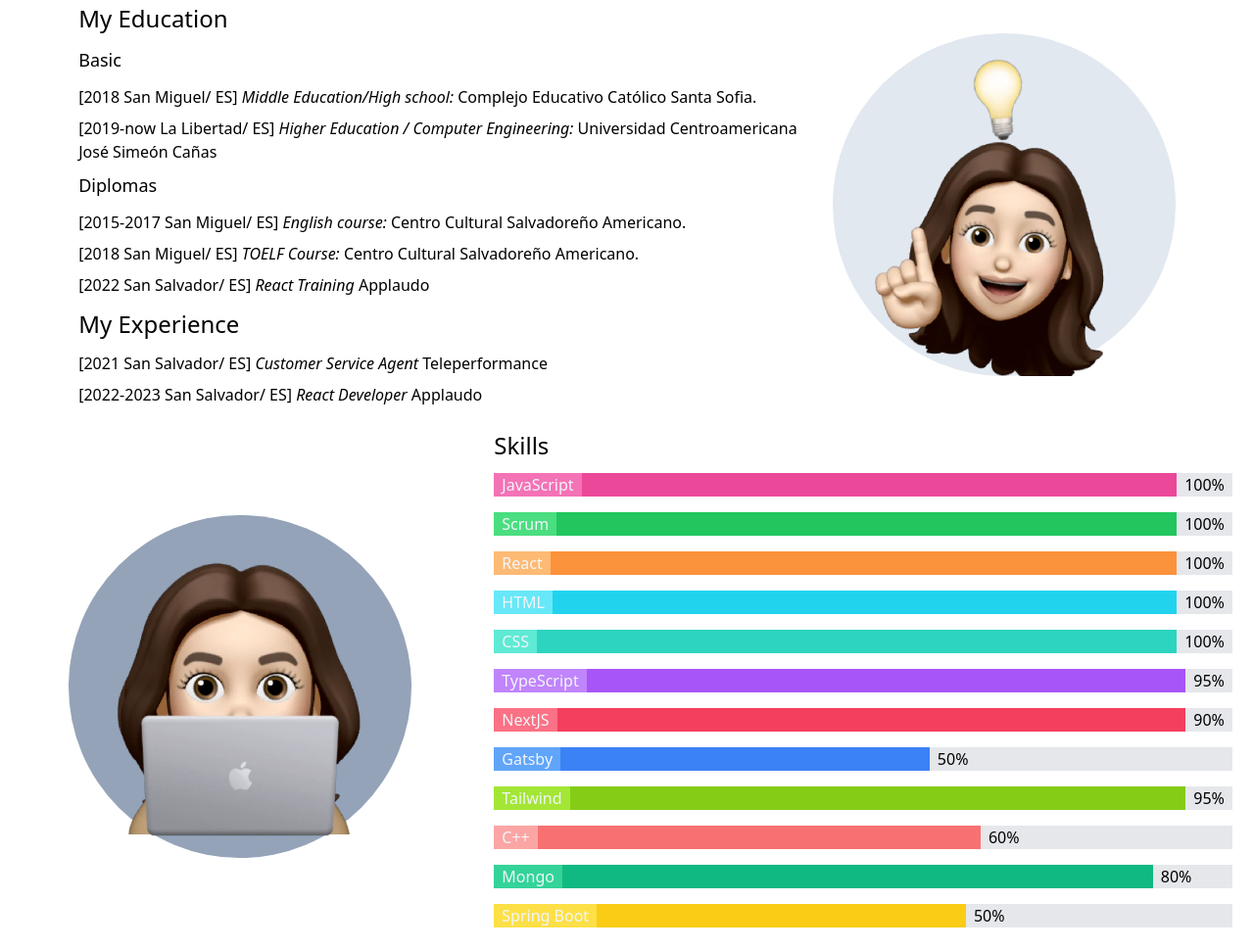
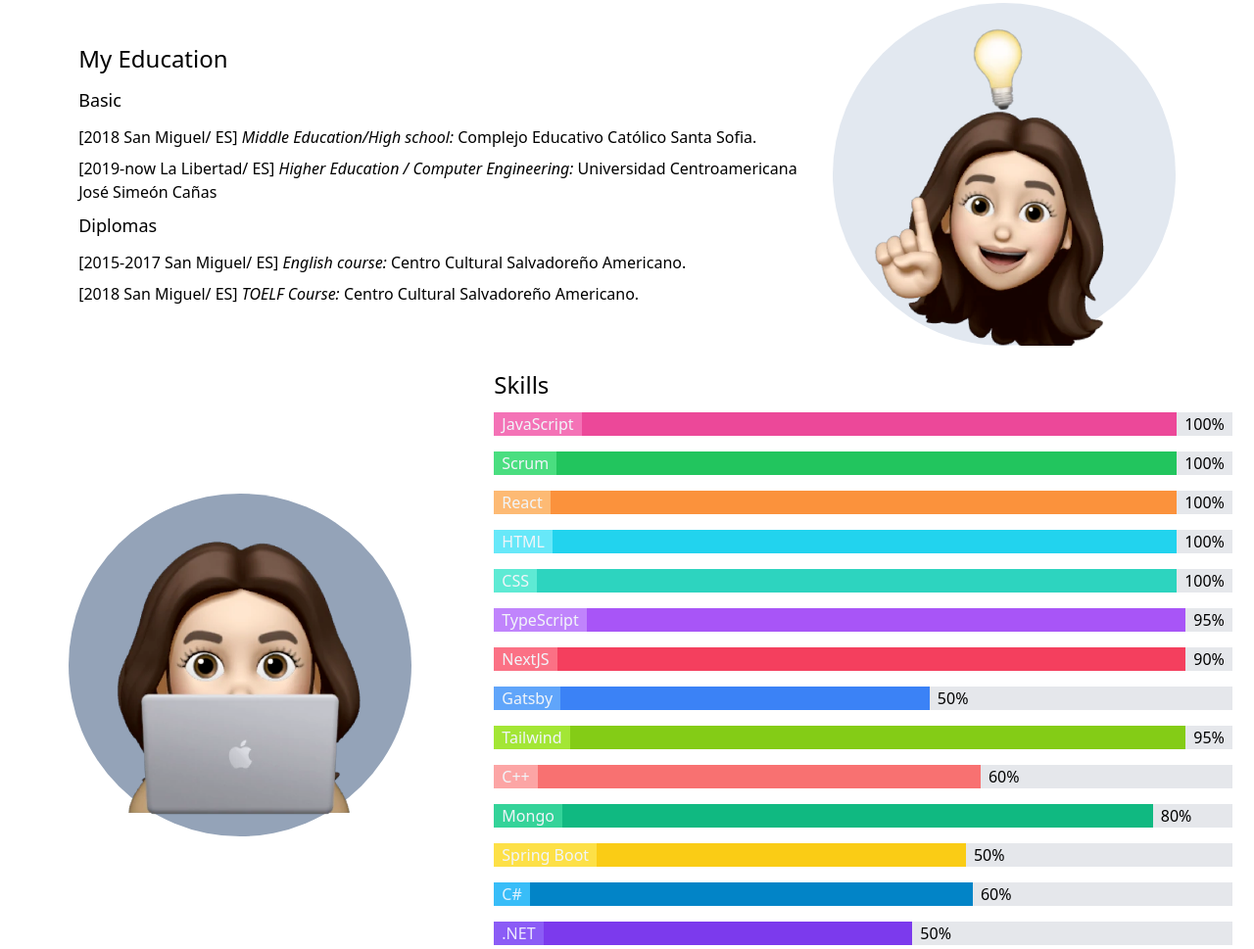
Before and after one commit to sugeyth02/diana-s-portfolio, a Gatsby site: page /about in a window 1280 px wide. Shown: the part 575-1544 px from the top of the page at 98% size. Built offline with nearby package versions, Linux system fonts and the light colour scheme; Gatsby itself is replaced by a stand-in of ours.

Commit message:
:card_file_box: Update data

```diff
--- a/src/pages/about.tsx
+++ b/src/pages/about.tsx
@@ -65,27 +65,6 @@
                   [2018 San Miguel/ ES]{' '}
                   <span className=' italic'>TOELF Course:</span> Centro Cultural
                   Salvadoreño Americano.
-                </li>
-                <li>
-                  [2022 San Salvador/ ES]{' '}
-                  <span className=' italic'>React Training</span> Applaudo
-                </li>
-              </ul>
-              <h2 className='text-2xl font-medium pb-3 pt-3'>My Experience</h2>
-              <ul className=' flex flex-col gap-2'>
-                <li>
-                  [2021 San Salvador/ ES]{' '}
-                  <span className=' italic'>
-                    Customer Service Agent
-                  </span>{' '}
-                  Teleperformance
-                </li>
-                <li>
-                  [2022-2023 San Salvador/ ES]{' '}
-                  <span className=' italic'>
-                    React Developer
-                  </span>{' '}
-                  Applaudo
                 </li>
               </ul>
             </div>
@@ -176,6 +155,16 @@
                 <div  className='w-[50%] bg-yellow-400 '></div>
                 <span className='px-2'>50%</span>
               </div>
+              <div className='bg-gray-200 flex mb-4'>
+                <span className='px-2 bg-sky-400 text-sky-100'>C#</span>
+                <div className='w-[60%] bg-sky-600 '></div>
+                <span className='px-2'>60%</span>
+              </div>
+              <div className='bg-gray-200 flex mb-4'>
+                <span className='px-2 bg-violet-500 text-violet-100'>.NET</span>
+                <div className='w-[50%] bg-violet-600 '></div>
+                <span className='px-2'>50%</span>
+              </div>
             </div>
           </div>
         </div>
```
